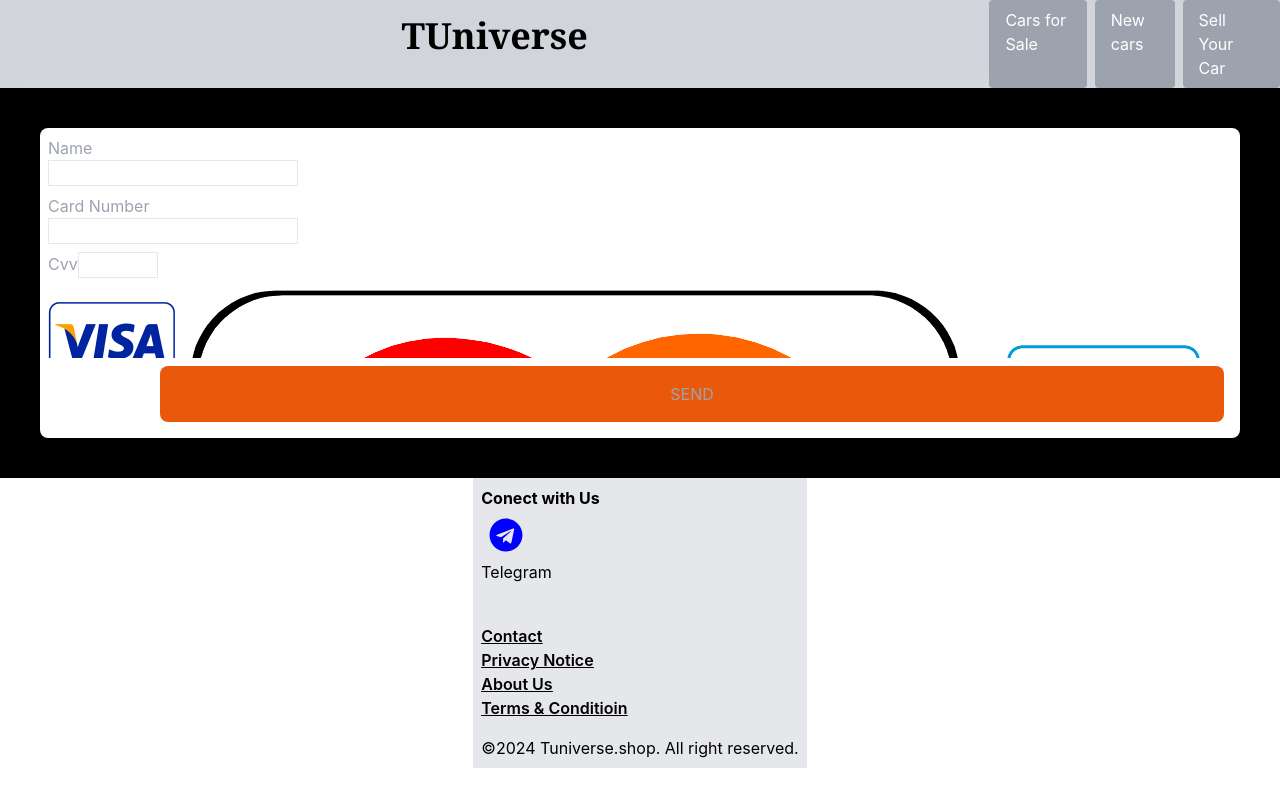
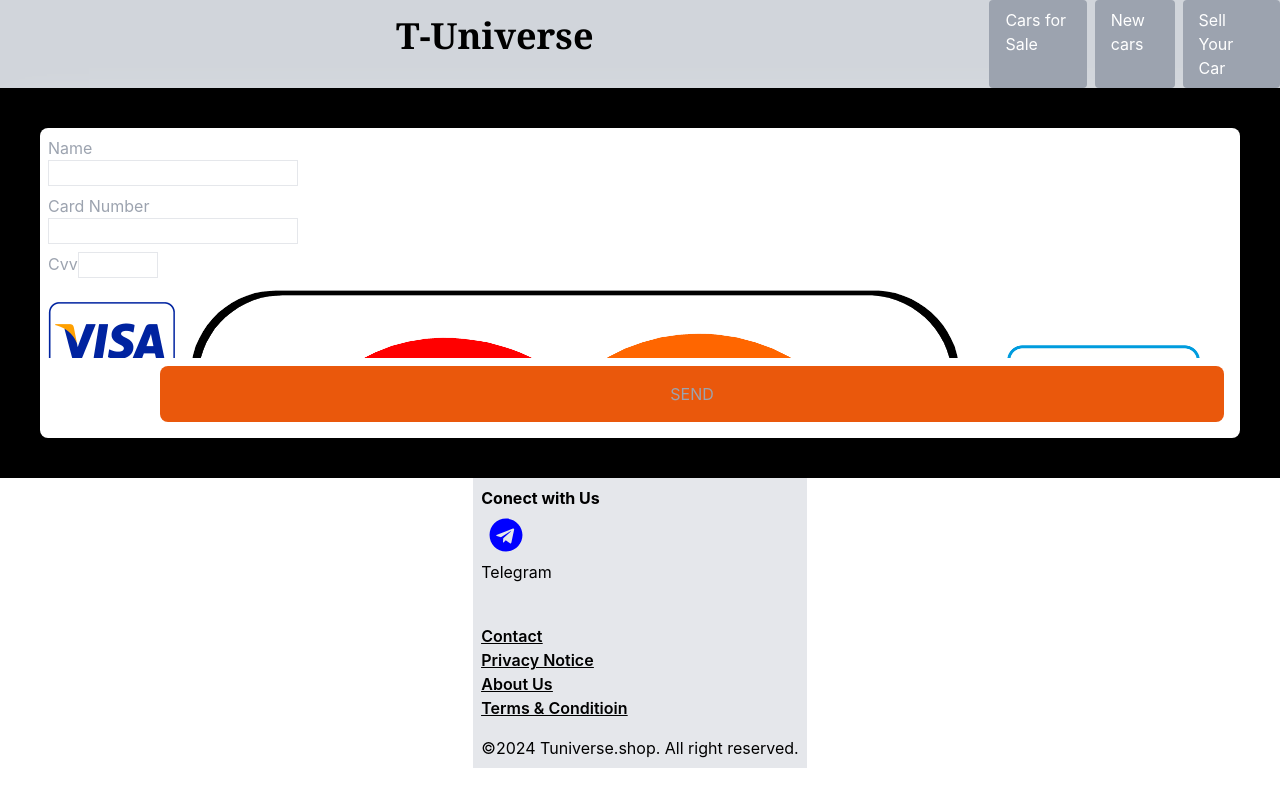
Before and after one commit to Balford387/universss, a React (Create React App) app: page /Buy in a window 1280 px wide. Built offline with nearby package versions, Linux system fonts and the light colour scheme.

Commit message:
8th commit

```diff
--- a/src/components/Navba.js
+++ b/src/components/Navba.js
@@ -17,7 +17,7 @@ const Navbar = () => {
 
   return (
     <div className='flex justify-around bg-gray-300 mx-auto'>
-        <h1 className ='text-4xl w-full font-bold text-center p-4 font-serif'>TUniverse</h1>
+        <h1 className ='text-4xl w-full font-bold text-center p-4 font-serif'>T-Universe</h1>
             <ul className='hidden lg:flex flex-row gap-2'>
                 {
                     list.map((item) => (
@@ -33,7 +33,7 @@ const Navbar = () => {
               {Nav ? <AiOutlineClose size={35}/> : <AiOutlineMenu size={35}/>}
             </div>
             <div className= {Nav ? 'fixed bg-gray-200 z-20 left-0 top-0 w-[50%] h-full border-r border-r-gray-600 ease-in-out duration-500 lg:hidden': 'fixed left-[-100%] '}>
-              <h1 className='text-4xl w-full underline font-bold text-center p-4'>TUniverse.</h1>
+              <h1 className='text-4xl w-full underline font-bold text-center p-4'>T-Universe.</h1>
               <ul className='uppercase '>
               <Link to="/Home">
                 <li className='p-4 border-b border-gray-600' >Home</li>
```
